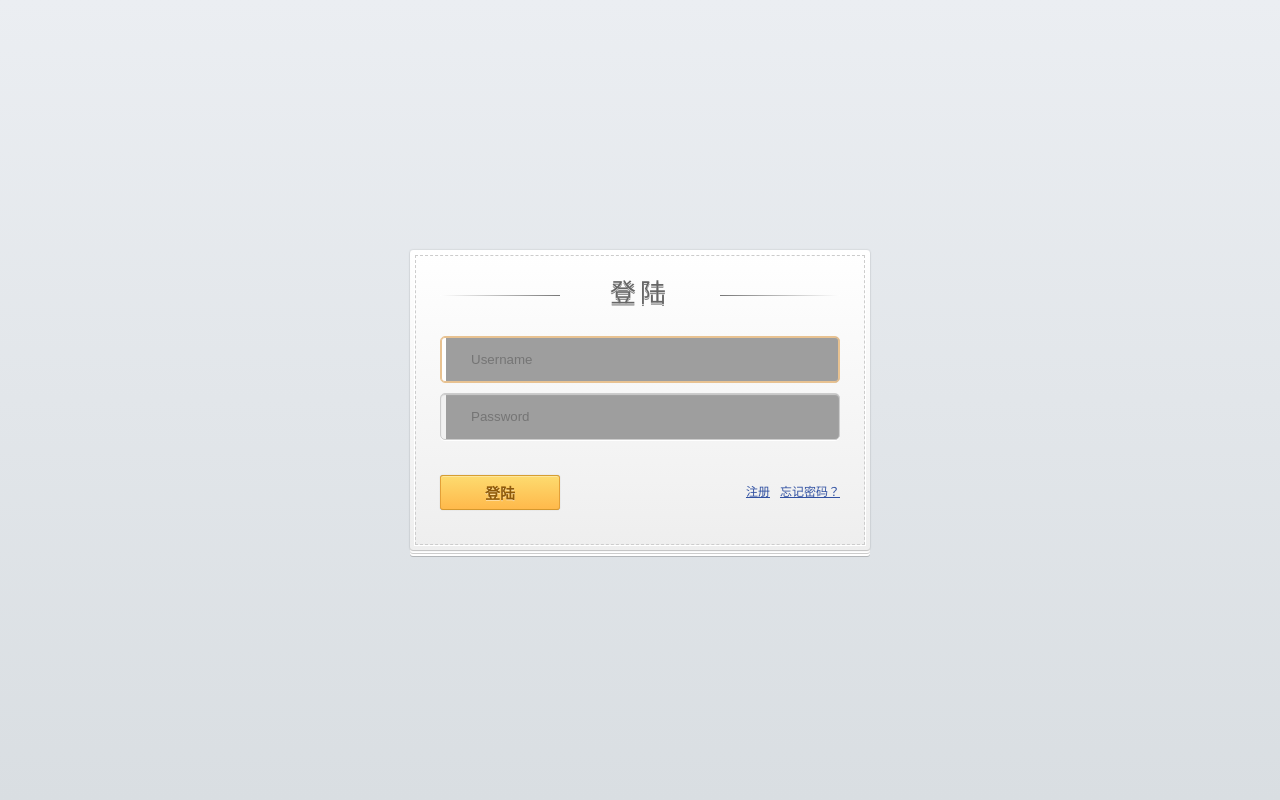
After one commit to xiaocuihero/Calendar, a PHP site: page / in a window 1280 px wide. The commit adds this page. Run offline with PHP 8.4, Linux system fonts and the light colour scheme; grey boxes are pictures that could not be loaded.

Commit message:
all file updated from Mr.Liu

```diff
--- a/addprojectinfo.php
+++ b/addprojectinfo.php
@@ -3,7 +3,7 @@
 	$projectname="";
 	$projectname=$_GET['projectname'];
 	$projectcontent="";
-	$projectcontent=$_GET['projectcontent'];
+	$projectcontent=$_GET['projectinfo'];
 	$projectsite="";
 	$projectsite=$_GET['projectsite'];
 	$projectmonitor="";
--- a/calendarlist.php
+++ b/calendarlist.php
@@ -135,7 +135,7 @@ body,td,th {
   <br/>
   <form id="categoryForm">
     <input type="radio" name="planOrFinish" id="radioPlan" value = "0">计划
-    <input type="radio" name="planOrFinish" id="radioFinish" value = "1"> 完成
+    <input type="radio" name="planOrFinish" id="radioFinish" value = "1">完成
   </form>
 </div>
 <table id="mytable" cellspacing="0">
--- /dev/null
+++ b/index.html
@@ -0,0 +1,266 @@
+<!DOCTYPE html>
+<!-- saved from url=(0090)http://red-team-design.com/dist/uploads/2011/09/slick-login-form-with-html5-css3-demo.html -->
+<html>
+    <style type="text/css" id="22363939021"></style>
+    <head>
+        <meta http-equiv="Content-Type" content="text/html; charset=utf-8">
+        <title>日志管理系统</title>
+        <script src="jquery.min.js" type="text/javascript"></script>
+        <style>
+            html, body
+            {
+                height: 100%;
+            }
+            body
+            {
+                font: 12px 'Lucida Sans Unicode' , 'Trebuchet MS' , Arial, Helvetica;
+                margin: 0;
+                background-color: #d9dee2;
+                background-image: -webkit-gradient(linear, left top, left bottom, from(#ebeef2), to(#d9dee2));
+                background-image: -webkit-linear-gradient(top, #ebeef2, #d9dee2);
+                background-image: -moz-linear-gradient(top, #ebeef2, #d9dee2);
+                background-image: -ms-linear-gradient(top, #ebeef2, #d9dee2);
+                background-image: -o-linear-gradient(top, #ebeef2, #d9dee2);
+                background-image: linear-gradient(top, #ebeef2, #d9dee2);
+            }
+            /*--------------------*/#login
+            {
+                background-color: #fff;
+                background-image: -webkit-gradient(linear, left top, left bottom, from(#fff), to(#eee));
+                background-image: -webkit-linear-gradient(top, #fff, #eee);
+                background-image: -moz-linear-gradient(top, #fff, #eee);
+                background-image: -ms-linear-gradient(top, #fff, #eee);
+                background-image: -o-linear-gradient(top, #fff, #eee);
+                background-image: linear-gradient(top, #fff, #eee);
+                height: 240px;
+                width: 400px;
+                margin: -150px 0 0 -230px;
+                padding: 30px;
+                position: absolute;
+                top: 50%;
+                left: 50%;
+                z-index: 0;
+                -moz-border-radius: 3px;
+                -webkit-border-radius: 3px;
+                border-radius: 3px;
+                -webkit-box-shadow: 0 0 2px rgba(0, 0, 0, 0.2), 0 1px 1px rgba(0, 0, 0, .2), 0 3px 0 #fff, 0 4px 0 rgba(0, 0, 0, .2), 0 6px 0 #fff, 0 7px 0 rgba(0, 0, 0, .2);
+                -moz-box-shadow: 0 0 2px rgba(0, 0, 0, 0.2), 1px 1px 0 rgba(0,   0,   0,   .1), 3px 3px 0 rgba(255, 255, 255, 1), 4px 4px 0 rgba(0,   0,   0,   .1), 6px 6px 0 rgba(255, 255, 255, 1), 7px 7px 0 rgba(0,   0,   0,   .1);
+                box-shadow: 0 0 2px rgba(0, 0, 0, 0.2), 0 1px 1px rgba(0, 0, 0, .2), 0 3px 0 #fff, 0 4px 0 rgba(0, 0, 0, .2), 0 6px 0 #fff, 0 7px 0 rgba(0, 0, 0, .2);
+            }
+            #login:before
+            {
+                content: '';
+                position: absolute;
+                z-index: -1;
+                border: 1px dashed #ccc;
+                top: 5px;
+                bottom: 5px;
+                left: 5px;
+                right: 5px;
+                -moz-box-shadow: 0 0 0 1px #fff;
+                -webkit-box-shadow: 0 0 0 1px #fff;
+                box-shadow: 0 0 0 1px #fff;
+            }
+            /*--------------------*/h1
+            {
+                text-shadow: 0 1px 0 rgba(255, 255, 255, .7), 0px 2px 0 rgba(0, 0, 0, .5);
+                text-transform: uppercase;
+                text-align: center;
+                color: #666;
+                margin: 0 0 30px 0;
+                letter-spacing: 4px;
+                font: normal 26px/1 Verdana, Helvetica;
+                position: relative;
+            }
+            h1:after, h1:before
+            {
+                background-color: #777;
+                content: "";
+                height: 1px;
+                position: absolute;
+                top: 15px;
+                width: 120px;
+            }
+            h1:after
+            {
+                background-image: -webkit-gradient(linear, left top, right top, from(#777), to(#fff));
+                background-image: -webkit-linear-gradient(left, #777, #fff);
+                background-image: -moz-linear-gradient(left, #777, #fff);
+                background-image: -ms-linear-gradient(left, #777, #fff);
+                background-image: -o-linear-gradient(left, #777, #fff);
+                background-image: linear-gradient(left, #777, #fff);
+                right: 0;
+            }
+            h1:before
+            {
+                background-image: -webkit-gradient(linear, right top, left top, from(#777), to(#fff));
+                background-image: -webkit-linear-gradient(right, #777, #fff);
+                background-image: -moz-linear-gradient(right, #777, #fff);
+                background-image: -ms-linear-gradient(right, #777, #fff);
+                background-image: -o-linear-gradient(right, #777, #fff);
+                background-image: linear-gradient(right, #777, #fff);
+                left: 0;
+            }
+            /*--------------------*/fieldset
+            {
+                border: 0;
+                padding: 0;
+                margin: 0;
+            }
+            /*--------------------*/#inputs input
+            {
+                background: #f1f1f1 url(/dist/uploads/2011/09/login-sprite.png) no-repeat;
+                padding: 15px 15px 15px 30px;
+                margin: 0 0 10px 0;
+                width: 353px; /* 353 + 2 + 45 = 400 */
+                border: 1px solid #ccc;
+                -moz-border-radius: 5px;
+                -webkit-border-radius: 5px;
+                border-radius: 5px;
+                -moz-box-shadow: 0 1px 1px #ccc inset, 0 1px 0 #fff;
+                -webkit-box-shadow: 0 1px 1px #ccc inset, 0 1px 0 #fff;
+                box-shadow: 0 1px 1px #ccc inset, 0 1px 0 #fff;
+            }
+            #username
+            {
+                background-position: 5px -2px !important;
+            }
+            #password
+            {
+                background-position: 5px -52px !important;
+            }
+            #inputs input:focus
+            {
+                background-color: #fff;
+                border-color: #e8c291;
+                outline: none;
+                -moz-box-shadow: 0 0 0 1px #e8c291 inset;
+                -webkit-box-shadow: 0 0 0 1px #e8c291 inset;
+                box-shadow: 0 0 0 1px #e8c291 inset;
+            }
+            /*--------------------*/#actions
+            {
+                margin: 25px 0 0 0;
+            }
+            #submit
+            {
+                background-color: #ffb94b;
+                background-image: -webkit-gradient(linear, left top, left bottom, from(#fddb6f), to(#ffb94b));
+                background-image: -webkit-linear-gradient(top, #fddb6f, #ffb94b);
+                background-image: -moz-linear-gradient(top, #fddb6f, #ffb94b);
+                background-image: -ms-linear-gradient(top, #fddb6f, #ffb94b);
+                background-image: -o-linear-gradient(top, #fddb6f, #ffb94b);
+                background-image: linear-gradient(top, #fddb6f, #ffb94b);
+                -moz-border-radius: 3px;
+                -webkit-border-radius: 3px;
+                border-radius: 3px;
+                text-shadow: 0 1px 0 rgba(255,255,255,0.5);
+                -moz-box-shadow: 0 0 1px rgba(0, 0, 0, 0.3), 0 1px 0 rgba(255, 255, 255, 0.3) inset;
+                -webkit-box-shadow: 0 0 1px rgba(0, 0, 0, 0.3), 0 1px 0 rgba(255, 255, 255, 0.3) inset;
+                box-shadow: 0 0 1px rgba(0, 0, 0, 0.3), 0 1px 0 rgba(255, 255, 255, 0.3) inset;
+                border-width: 1px;
+                border-style: solid;
+                border-color: #d69e31 #e3a037 #d5982d #e3a037;
+                float: left;
+                height: 35px;
+                padding: 0;
+                width: 120px;
+                cursor: pointer;
+                font: bold 15px Arial, Helvetica;
+                color: #8f5a0a;
+            }
+            #submit:hover, #submit:focus
+            {
+                background-color: #fddb6f;
+                background-image: -webkit-gradient(linear, left top, left bottom, from(#ffb94b), to(#fddb6f));
+                background-image: -webkit-linear-gradient(top, #ffb94b, #fddb6f);
+                background-image: -moz-linear-gradient(top, #ffb94b, #fddb6f);
+                background-image: -ms-linear-gradient(top, #ffb94b, #fddb6f);
+                background-image: -o-linear-gradient(top, #ffb94b, #fddb6f);
+                background-image: linear-gradient(top, #ffb94b, #fddb6f);
+            }
+            #submit:active
+            {
+                outline: none;
+                -moz-box-shadow: 0 1px 4px rgba(0, 0, 0, 0.5) inset;
+                -webkit-box-shadow: 0 1px 4px rgba(0, 0, 0, 0.5) inset;
+                box-shadow: 0 1px 4px rgba(0, 0, 0, 0.5) inset;
+            }
+            #submit::-moz-focus-inner
+            {
+                border: none;
+            }
+            #actions a
+            {
+                color: #3151A2;
+                float: right;
+                line-height: 35px;
+                margin-left: 10px;
+            }
+            /*--------------------*/#back
+            {
+                display: block;
+                text-align: center;
+                position: relative;
+                top: 60px;
+                color: #999;
+            }
+        </style>
+        <script type="text/javascript">
+
+            function getuserinfo() {//大专业改变时查询具体专业，并填充具体专业下拉框
+                var url = "user.php";
+                var username = document.getElementById("username").value;
+                var password = document.getElementById("password").value;
+                if (username == "") {
+                    alert("请输入用户名！");
+                    return;
+                }
+                if (password == "") {
+                    alert("请输入用户密码！");
+                    return;
+                }
+                //alert(file);
+                var data =
+                        {
+                            username: username,
+                            password: password
+                        };
+                $.ajax({
+                    type: "GET",
+                    url: url,
+                    data: data,
+                    success: function (msg) {
+                        if (msg != "") {
+                            var arr = msg.split(",");
+                            if (arr[5] == 0)
+                            {
+                                window.location.href = "projectinfolist.php?s=1&u=0&d=0";
+                            } else {
+                                window.location.href = "projectinfolistm.php?s=1&u=0";
+                            }
+                        } else {
+                            alert("登陆失败！");
+                        }
+                    }
+                });
+            }
+
+
+        </script>
+    </head>
+    <body>
+        <form id="login">
+            <h1>
+                登陆</h1>
+            <fieldset id="inputs">
+                <input id="username" type="text" placeholder="Username" autofocus="" required="">
+                <input id="password" type="password" placeholder="Password" required="">
+            </fieldset>
+            <fieldset id="actions">
+                <input type="button" id="submit" onclick="getuserinfo()" value="登陆">
+                <a href="">忘记密码？</a><a href="">注册</a>
+            </fieldset>
+        </form>
+    </body>
+</html>
--- a/projectinfolistm.php
+++ b/projectinfolistm.php
@@ -119,7 +119,7 @@
 <table id="mytable" cellspacing="0">
 	<caption>项目列表</caption>
 	<th scope="col">项目名称</th>
-	<th scope="col">项目内容</th>
+	<th scope="col" style="width:30%">项目内容</th>
 	<th scope="col">项目规模</th>
 	<th scope="col">合同费用 [已付款]</th>
 	<th scope="col">项目负责人</th>
--- a/projectreport.php
+++ b/projectreport.php
@@ -285,7 +285,7 @@ while($row = mysqli_fetch_row($result)){
 		</select>&nbsp;&nbsp;&nbsp;&nbsp;&nbsp;
 报告类型：<select id="reportclass"  name="reportclass">
         <option value="0" >计划</option>
-		<option value="1" >完成</option>
+		<option value="1" selected="selected" >完成</option>
 		</select>&nbsp;&nbsp;&nbsp;&nbsp;&nbsp;
 回款情况：<input type="text" id="returnmoney" name="returnmoney" />&nbsp;&nbsp;&nbsp;&nbsp;&nbsp;
 项目进度：<input type="text" id="projectprogress" name="projectprogress" />&nbsp;&nbsp;&nbsp;&nbsp;&nbsp;
```
Also changed, not shown: addprojectinfo.html (+4 -3 lines), projectinfolist.php (+19 -16 lines), projectinfolistm.html (added, +219 -0 lines).
